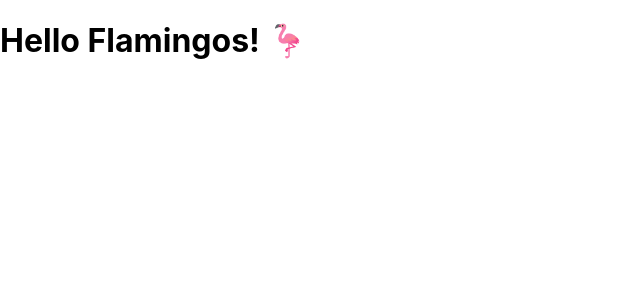
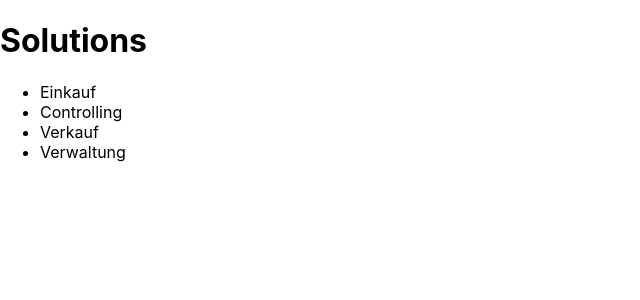
Before and after one commit to kochch1337/Capstone-Project, a Next.js app: page / in a window 1280 px wide. Shown: the top 300 px of the page, without its empty margins (0-640 px from the left). Built offline with nearby package versions, Linux system fonts and the light colour scheme.

Commit message:
Init project and add landing page with dummy data

```diff
--- /dev/null
+++ b/helpers/api.js
@@ -0,0 +1,321 @@
+const data = [
+  {
+    Id: "1",
+    Solution: "Einkauf",
+    Team: "AA",
+    BPE: "Sebastian Brucker",
+    BSEINT: "Jochen Maier",
+    BSEGR: "Helmut Schön",
+    LeadDevloper: "Veit Maurer",
+    CBO: "Ahmet Peros",
+    SupportGroup: "supp-einkauf",
+    Modules: [
+      {
+        Modul: "ABC",
+        Developers: [
+          {
+            DevloperId: "1",
+            Firstname: "Thomas",
+            Lastanme: "Müller",
+          },
+          {
+            DeveloperId: "2",
+            Firstname: "Jarno",
+            Lastanme: "Recklinghausen",
+          },
+        ],
+        BPA: [
+          {
+            BpaId: "1",
+            Firstname: "Reiko",
+            Lastanme: "Mann",
+          },
+          {
+            BpaId: "2",
+            Firstname: "Carmen",
+            Lastanme: "Müller",
+          },
+        ],
+      },
+      {
+        Modul: "AFK",
+        Developer: [
+          {
+            DevloperId: "1",
+            Firstname: "Thomas",
+            Lastanme: "Müller",
+          },
+          {
+            DeveloperId: "3",
+            Firstname: "Simone",
+            Lastanme: "Winterberg",
+          },
+        ],
+        BPA: [
+          {
+            BpaId: "1",
+            Firstname: "Reiko",
+            Lastanme: "Mann",
+          },
+          {
+            BpaId: "3",
+            Firstname: "Laura",
+            Lastanme: "Hammer",
+          },
+        ],
+      },
+      {
+        Modul: "WTF",
+        Developer: [
+          {
+            DevloperId: "4",
+            Firstname: "Andrea",
+            Lastanme: "See",
+          },
+          {
+            DeveloperId: "3",
+            Firstname: "Simone",
+            Lastanme: "Winterberg",
+          },
+        ],
+        BPA: [
+          {
+            BpaId: "3",
+            Firstname: "Laura",
+            Lastanme: "Hammer",
+          },
+          {
+            BpaId: "4",
+            Firstname: "Thorsten",
+            Lastanme: "Kurz",
+          },
+        ],
+      },
+    ],
+  },
+  {
+    Id: "2",
+    Solution: "Controlling",
+    Team: "TX",
+    BPE: "Tom Heinrich",
+    BSEINT: "Reiko Carlson",
+    BSEGR: "Maria Angstmann",
+    LeadDevloper: "Stefan Hirtel",
+    CBO: "August Keller",
+    SupportGroup: "supp-controlling",
+    Modules: [
+      {
+        Modul: "TTC",
+        Developers: [
+          {
+            DevloperId: "1",
+            Firstname: "Thomas",
+            Lastanme: "Müller",
+          },
+        ],
+        BPA: [
+          {
+            BpaId: "1",
+            Firstname: "Reiko",
+            Lastanme: "Mann",
+          },
+        ],
+      },
+      {
+        Modul: "KKS",
+        Developer: [
+          {
+            DevloperId: "1",
+            Firstname: "Thomas",
+            Lastanme: "Müller",
+          },
+          {
+            DeveloperId: "2",
+            Firstname: "Jarno",
+            Lastanme: "Recklinghausen",
+          },
+          {
+            DeveloperId: "3",
+            Firstname: "Simone",
+            Lastanme: "Winterberg",
+          },
+        ],
+        BPA: [
+          {
+            BpaId: "1",
+            Firstname: "Reiko",
+            Lastanme: "Mann",
+          },
+          {
+            BpaId: "3",
+            Firstname: "Laura",
+            Lastanme: "Hammer",
+          },
+          {
+            BpaId: "4",
+            Firstname: "Thorsten",
+            Lastanme: "Kurz",
+          },
+        ],
+      },
+      {
+        Modul: "AXX",
+        Developer: [
+          {
+            DevloperId: "4",
+            Firstname: "Andrea",
+            Lastanme: "See",
+          },
+          {
+            DeveloperId: "3",
+            Firstname: "Simone",
+            Lastanme: "Winterberg",
+          },
+        ],
+        BPA: [
+          {
+            BpaId: "4",
+            Firstname: "Thorsten",
+            Lastanme: "Kurz",
+          },
+        ],
+      },
+    ],
+  },
+  {
+    Id: "3",
+    Solution: "Verkauf",
+    Team: "AA",
+    BPE: "Heidrung Maier",
+    BSEINT: "Andrea Meier",
+    BSEGR: "Diana Carosi",
+    LeadDevloper: "Luka Ambrosios",
+    CBO: "Serkan Turhan",
+    SupportGroup: "supp-verkauf",
+    Modules: [
+      {
+        Modul: "DKP",
+        Developers: [
+          {
+            DeveloperId: "2",
+            Firstname: "Jarno",
+            Lastanme: "Recklinghausen",
+          },
+        ],
+        BPA: [
+          {
+            BpaId: "2",
+            Firstname: "Carmen",
+            Lastanme: "Müller",
+          },
+        ],
+      },
+      {
+        Modul: "WIB",
+        Developer: [
+          {
+            DeveloperId: "3",
+            Firstname: "Simone",
+            Lastanme: "Winterberg",
+          },
+        ],
+        BPA: [
+          {
+            BpaId: "3",
+            Firstname: "Laura",
+            Lastanme: "Hammer",
+          },
+        ],
+      },
+      {
+        Modul: "XML",
+        Developer: [
+          {
+            DevloperId: "4",
+            Firstname: "Andrea",
+            Lastanme: "See",
+          },
+          {
+            DeveloperId: "3",
+            Firstname: "Simone",
+            Lastanme: "Winterberg",
+          },
+        ],
+        BPA: [
+          {
+            BpaId: "3",
+            Firstname: "Laura",
+            Lastanme: "Hammer",
+          },
+          {
+            BpaId: "4",
+            Firstname: "Thorsten",
+            Lastanme: "Kurz",
+          },
+        ],
+      },
+    ],
+  },
+  {
+    Id: "4",
+    Solution: "Verwaltung",
+    Team: "AA",
+    BPE: "Sebastian Brucker",
+    BSEINT: "Reiko Carlsen",
+    BSEGR: "Diana Carosi",
+    LeadDevloper: "Sergej Seehl",
+    CBO: "Thomas Bauernfeind",
+    SupportGroup: "supp-verwaltung",
+    Modules: [
+      {
+        Modul: "NHC",
+        Developers: [
+          {
+            DeveloperId: "3",
+            Firstname: "Simone",
+            Lastanme: "Winterberg",
+          },
+        ],
+        BPA: [
+          {
+            BpaId: "3",
+            Firstname: "Laura",
+            Lastanme: "Hammer",
+          },
+        ],
+      },
+    ],
+  },
+];
+
+function getAllData() {
+  return data;
+}
+
+function getDataById(id) {
+  return data.find((solution) => solution.id === id);
+}
+
+const hostname = "http://localhost:3000/";
+
+function fetcher(url) {
+  if (!url) return;
+
+  return fetch(hostname + url).then((res) => res.json());
+}
+
+function fakeFetcher(url) {
+  if (!url) return;
+
+  switch (true) {
+    case "/api/data" === url:
+      return getAllData();
+    case url?.startsWith("/api/data/"):
+      return getDataById(url.split("/").at(-1));
+    default:
+      throw new Error("unmapped request");
+  }
+}
+
+export default data;
+export { getAllData, fetcher, fakeFetcher };
--- a/package.json
+++ b/package.json
@@ -17,7 +17,8 @@
     "next": "13.0.3",
     "react": "18.2.0",
     "react-dom": "18.2.0",
-    "styled-components": "^5.3.6"
+    "styled-components": "^5.3.6",
+    "swr": "^1.3.0"
   },
   "devDependencies": {
     "@babel/core": "^7.20.2",
--- a/pages/index.js
+++ b/pages/index.js
@@ -1,3 +1,25 @@
-export default function Home() {
-  return <h1>Hello Flamingos! 🦩</h1>;
+import { fakeFetcher } from "../helpers/api";
+import useSWR from "swr";
+const apiUrl = "/api/data";
+
+export default function Solution() {
+  const { data, error } = useSWR(apiUrl, fakeFetcher);
+
+  if (error) {
+    return <h1>Data could not be fetched</h1>;
+  }
+
+  if (!data) {
+    return <h1>loading</h1>;
+  }
+  return (
+    <>
+      <h1>Solutions</h1>
+      <ul>
+        {data?.map((solution) => {
+          return <li key={solution.Id}>{solution.Solution}</li>;
+        })}
+      </ul>
+    </>
+  );
 }
```
Also changed, not shown: pages/BPAs/index.js (added), pages/Devlopers/index.js (added), pages/Modules/index.js (added), 1 other file (tests, documents, lock files or other folders).
